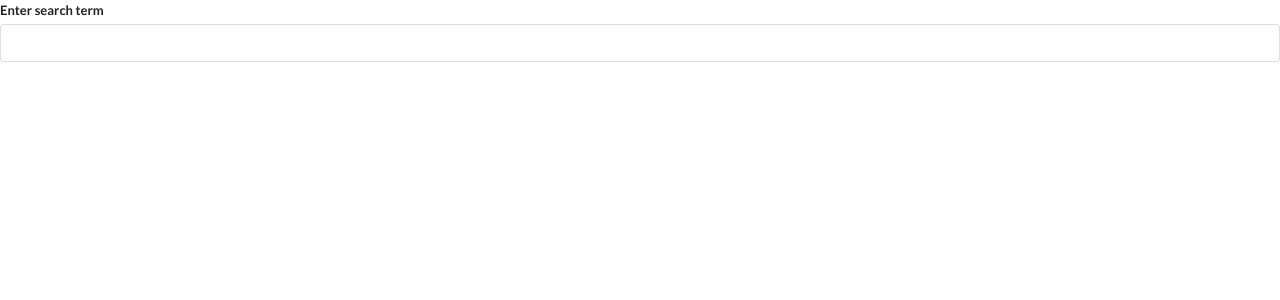
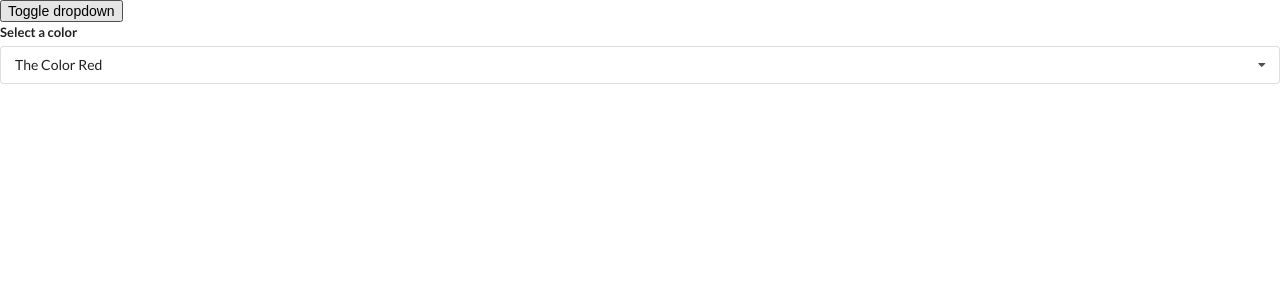
Before and after one commit to ArlBiern/react_practice, a React (Create React App) app: page / in a window 1280 px wide. Shown: the top 300 px of the page. Built offline with nearby package versions, Linux system fonts and the light colour scheme.

Commit message:
Add dropdown widget with useRef

```diff
--- a/src/components/App.js
+++ b/src/components/App.js
@@ -1,6 +1,7 @@
-import React from "react";
+import React, { useState } from "react";
 // import Accordion from "./Accordion";
-import Search from "./Search";
+//import Search from "./Search";
+import Dropdown from "./Dropdown";
 
 /* const items = [
   {
@@ -17,11 +18,39 @@ import Search from "./Search";
   },
 ]; */
 
+const options = [
+  {
+    label: "The Color Red",
+    value: "red",
+  },
+  {
+    label: "The Color Green",
+    value: "green",
+  },
+  {
+    label: "The Color Blue",
+    value: "blue",
+  },
+];
+
 const App = () => {
+  const [selected, setSelected] = useState(options[0]);
+  const [showDropdown, setShowDropdown] = useState(true);
+
   return (
     <div>
       {/* <Accordion items={items} /> */}
-      <Search />
+      {/* <Search /> */}
+      <button onClick={() => setShowDropdown(!showDropdown)}>
+        Toggle dropdown
+      </button>
+      {showDropdown ? (
+        <Dropdown
+          options={options}
+          selected={selected}
+          onSelectedChange={setSelected}
+        />
+      ) : null}
     </div>
   );
 };
--- /dev/null
+++ b/src/components/Dropdown.js
@@ -0,0 +1,57 @@
+import React, { useState, useEffect, useRef } from "react";
+
+const Dropdown = ({ options, selected, onSelectedChange }) => {
+  const [open, setOpen] = useState(false);
+  const ref = useRef();
+
+  useEffect(() => {
+    const onBodyClick = (event) => {
+      if (ref.current.contains(event.target)) {
+        return;
+      }
+      setOpen(false);
+    };
+    document.body.addEventListener("click", onBodyClick, { capture: true });
+
+    return () => {
+      document.body.removeEventListener("click", onBodyClick, {
+        capture: true,
+      });
+    };
+  }, []);
+
+  const renderedOptions = options.map((option) => {
+    if (option.value === selected.value) {
+      return null;
+    }
+    return (
+      <div
+        key={option.value}
+        className="item"
+        onClick={() => onSelectedChange(option)}
+      >
+        {option.label}
+      </div>
+    );
+  });
+
+  return (
+    <div className="ui form" ref={ref}>
+      <div className="field">
+        <label className="label">Select a color</label>
+        <div
+          onClick={() => setOpen(!open)}
+          className={`ui selection dropdown ${open ? "visible active" : ""}`}
+        >
+          <i className="dropdown icon"></i>
+          <div className="text">{selected.label} </div>
+          <div className={`menu ${open ? "visible transition" : ""}`}>
+            {renderedOptions}
+          </div>
+        </div>
+      </div>
+    </div>
+  );
+};
+
+export default Dropdown;
```
